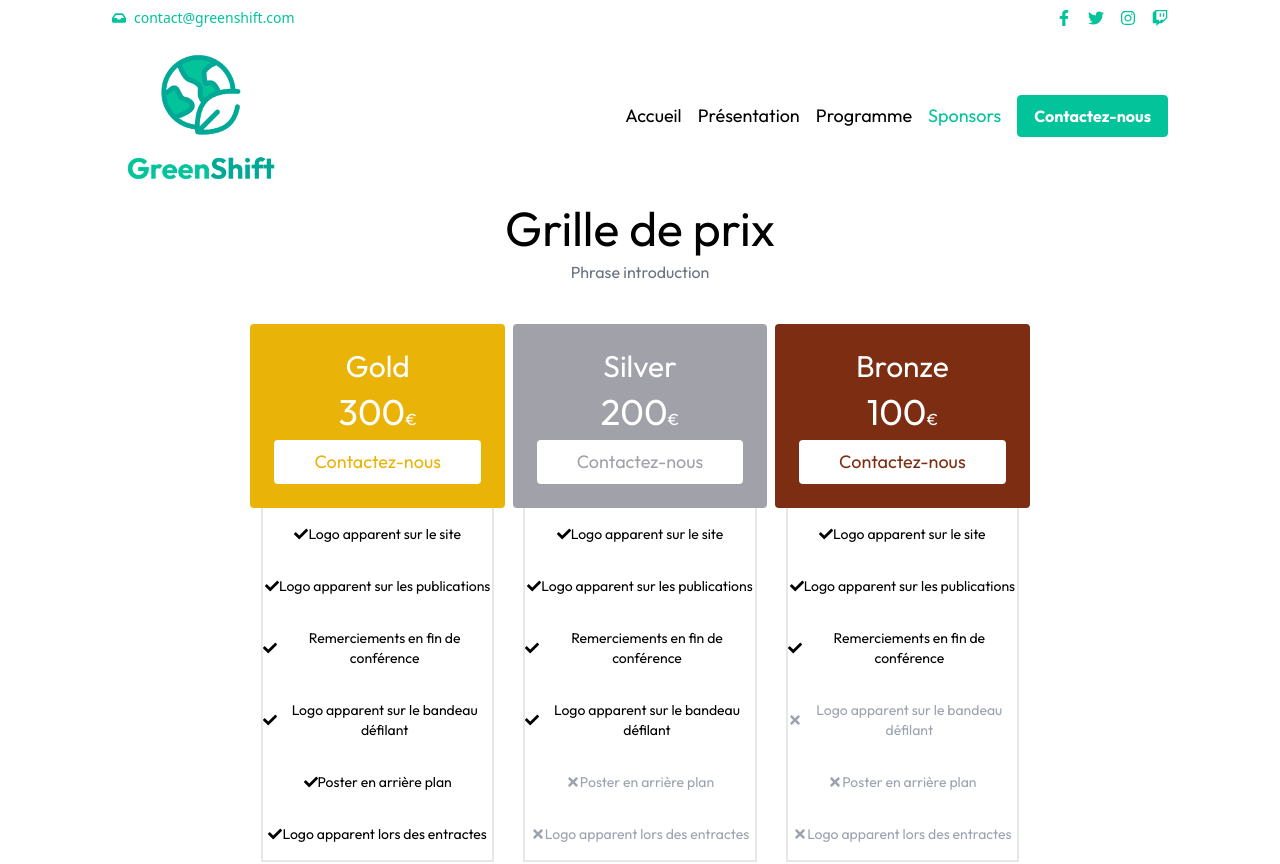
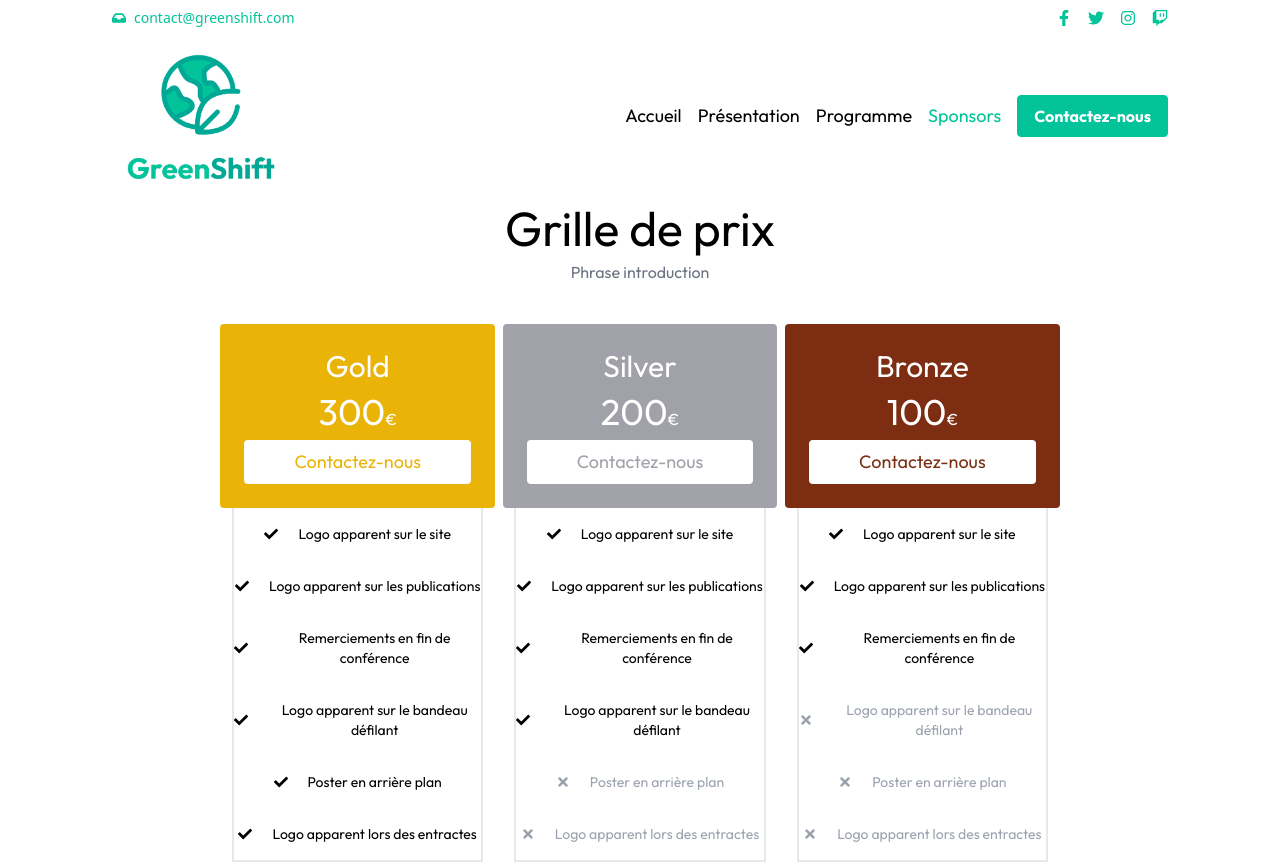
Before and after one commit to valentinpain/Greenshift, a Next.js app: page /sponsors in a window 1280 px wide. Shown: the top 864 px of the page. Built offline with nearby package versions, Linux system fonts and the light colour scheme.

Commit message:
Update PricingElement.js

```diff
--- a/components/PricingElement.js
+++ b/components/PricingElement.js
@@ -15,8 +15,8 @@ export default function PricingElement({title, price, color, content}){
                 {
                     content.map(function(text, index){
                         return (
-                            text.active ? (<p key={index} className="mt-4 mb-4 lg:text-sm text-xs flex text-center w-full justify-center items-center"><span>{getIcons('check')}</span> <span>{text.title}</span></p>)
-                            : (<p key={index} className="mt-4 mb-4 lg:text-sm text-xs text-gray-400 flex text-center w-full justify-center items-center"><span>{getIcons('cross')}</span>  <span>{text.title}</span></p>)
+                            text.active ? (<p key={index} className="mt-4 mb-4 lg:text-sm text-xs flex text-center w-full justify-center items-center"><span>{getIcons('check')}</span> <span className="ml-5">{text.title}</span></p>)
+                            : (<p key={index} className="mt-4 mb-4 lg:text-sm text-xs text-gray-400 flex text-center w-full justify-center items-center"><span>{getIcons('cross')}</span>  <span className="ml-5">{text.title}</span></p>)
                         )
                     })
                 }
```
